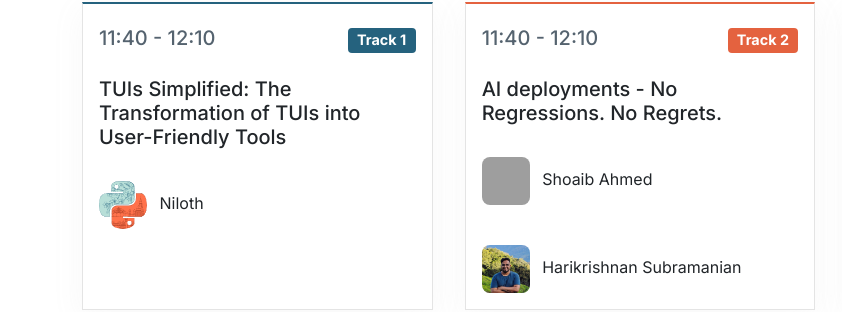
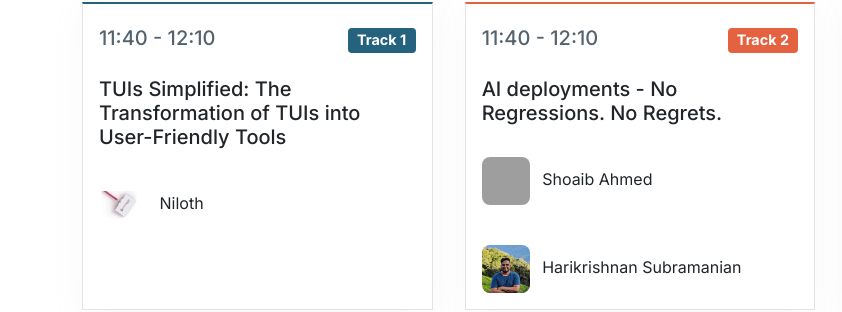
Before and after one commit to pythonindia/inpycon2024, an Eleventy site: page src/schedule.html in a window 1280 px wide. Shown: the part 1346-1658 px from the top of the page, 0-842 px from the left. Built offline with nearby package versions, Linux system fonts and the light colour scheme; Eleventy itself is replaced by a stand-in of ours; files that its build step writes are made by us from their sources; grey boxes are pictures that could not be loaded.

Commit message:
missing image fix in speaker icon

```diff
--- a/src/_includes/components/schedule.liquid
+++ b/src/_includes/components/schedule.liquid
@@ -79,8 +79,10 @@
                       {% assign session_speakers = speakers | where: 'talkTitle', track.title %}
                       {% for speaker in session_speakers %}
                         <div class="speaker mt-4">
-                          <img src="/image/speakers/{{ speaker.name | slugify}}.jpg" onerror="this.onerror=null;this.src='/image/Group%204790.svg';this.style.objectFit='contain';"
-                class="speaker-img me-2" width="240" alt="" loading="lazy">
+                          {% if speaker.name.length > 0 %}
+                          <img src="/image/speakers/{{ speaker.name | slugify}}.jpg" onerror="this.onerror=null;this.src='/image/id.png';this.style.objectFit='contain';"
+                class="speaker-img me-2" width="240" alt="" loading="lazy" />
+                          {% endif %}
                           <span>
                             {{ speaker.name }}
                           </span>
```
